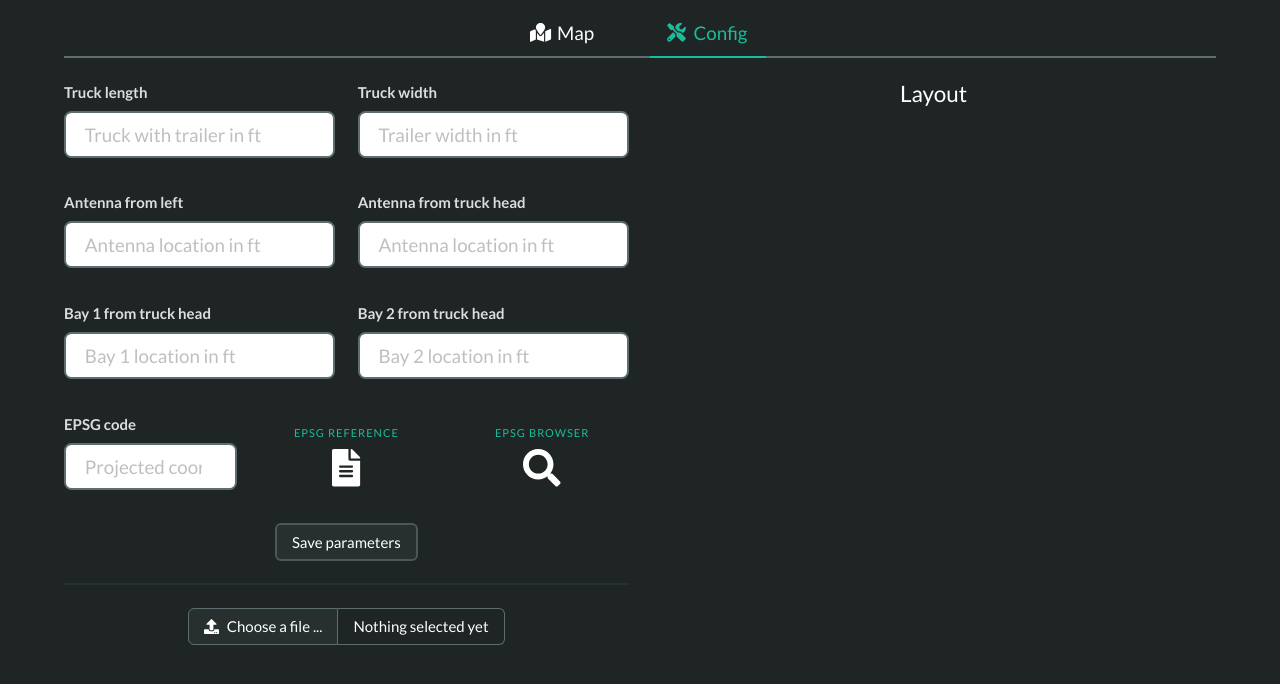
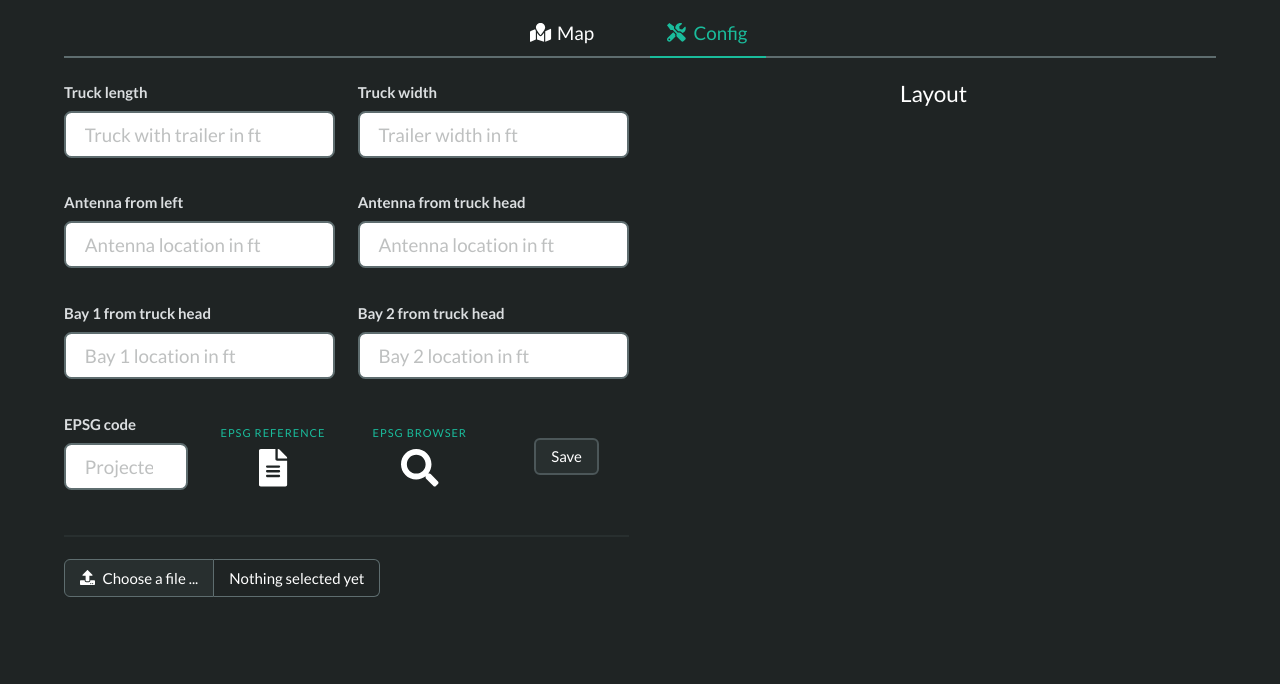
Before and after one commit to FrancoRosa/pile-placer, a React (Create React App) app: page /config in a window 1280 px wide. Shown: the top 684 px of the page. Built offline with nearby package versions, Linux system fonts and the light colour scheme; no server answers; what easy-peasy, google-maps-react would draw is missing.

Commit message:
Change configuration style

```diff
--- a/src/components/Config.jsx
+++ b/src/components/Config.jsx
@@ -99,11 +99,10 @@ const Config = () => {
                 <FontAwesomeIcon icon={faSearch} />
               </a>
             </div>
-
-          </div>
-          <div className="is-flex is-justify-content-center is-align-content-center">
-            <button className="button ml-2" onClick={uploadConfig}>Save parameters</button>
-            <p className={`success ml-2 ${feedback == 'Success' ? 'has-text-success' : 'has-text-danger'}`}>{feedback}</p>
+            <div className="column is-flex is-justify-content-center is-align-content-center">
+              <button className="button ml-2" onClick={uploadConfig}>Save</button>
+              <p className={`success ml-2 ${feedback == 'Success' ? 'has-text-success' : 'has-text-danger'}`}>{feedback}</p>
+            </div>
           </div>
           <hr />
           <FileInput />
--- a/src/components/FileInput.jsx
+++ b/src/components/FileInput.jsx
@@ -29,8 +29,8 @@ const FileInput = () => {
   }
 
   return (
-    <>
-      <div className="file has-name">
+    <div className="columns">
+      <div className="column file has-name">
         <label className="file-label">
           <input className="file-input" type="file" accept=".csv, .xlsx"/>
           <span className="file-cta">
@@ -46,10 +46,9 @@ const FileInput = () => {
           </span>
         </label>
       </div>
-      <div className="columns">
-        <div className="column mt-4">
+      <div className="column">
         { path ?
-            <div className="is-flex is-justify-content-center m-4">
+          <div className="is-flex is-justify-content-center">
             <button
               className="button is-outlined is-success"
               onClick={() => handleFiles(path)}>Upload
@@ -57,21 +56,21 @@ const FileInput = () => {
           </div> :
           ''
         }
-
+      </div>
+      <div className="column">
         { fileStatus.message ?
-            <div className="is-flex is-align-content-center m-1 is-flex-direction-column">
+          <div className="is-flex is-align-content-center is-flex-direction-column">
             <p className={fileStatus.message ? 'has-text-success' : 'has-text-fail'}>
               {fileStatus.message ? 'Success' : 'Fail'}
             </p>
             <p>
-                Waypoints found: {fileStatus.rows}
+              Waypoints: {fileStatus.rows}
             </p>
           </div> :
           ''
         }
       </div>
     </div>
-    </>
   )
 };
 
```
Lines whose indentation alone changed are shown as unchanged.
